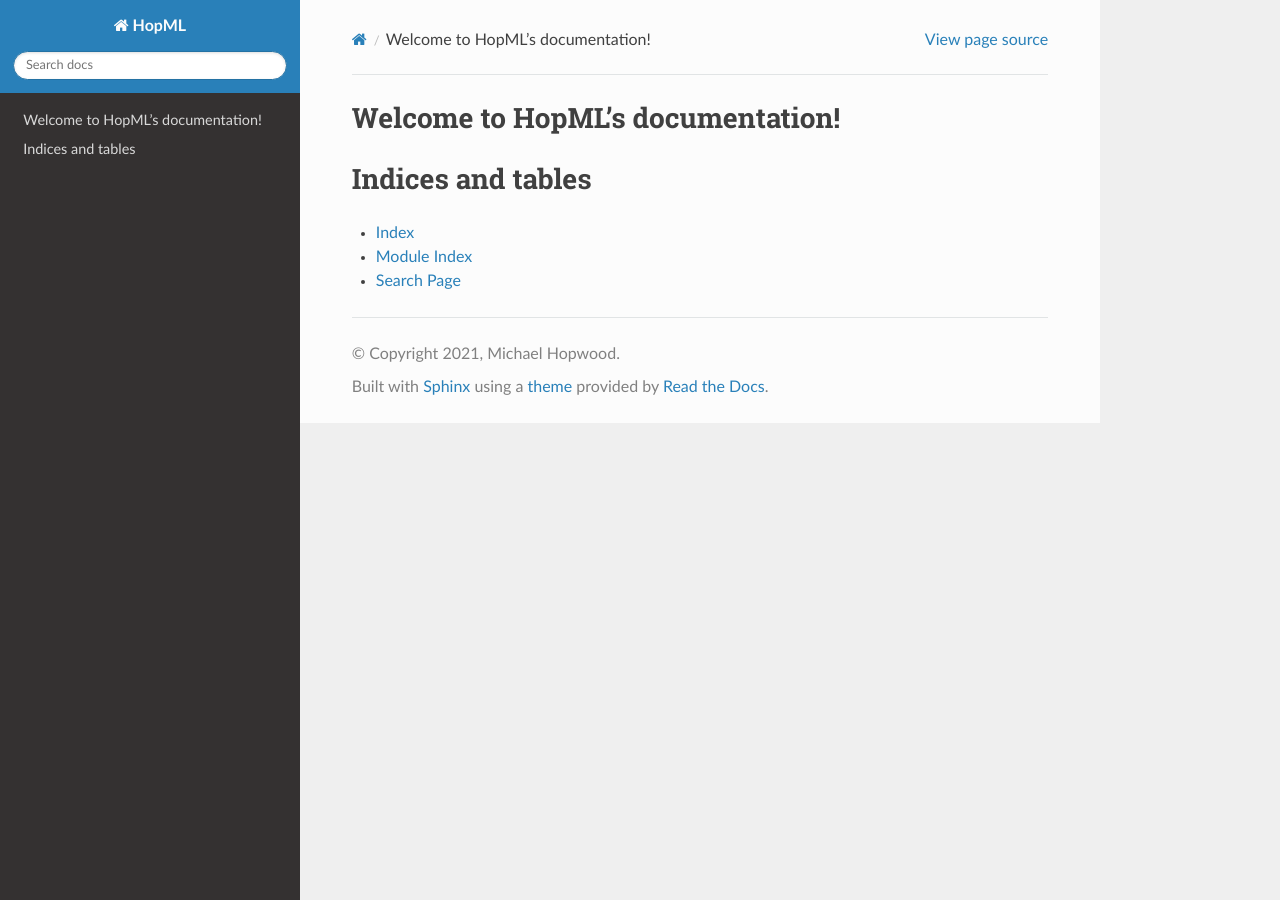
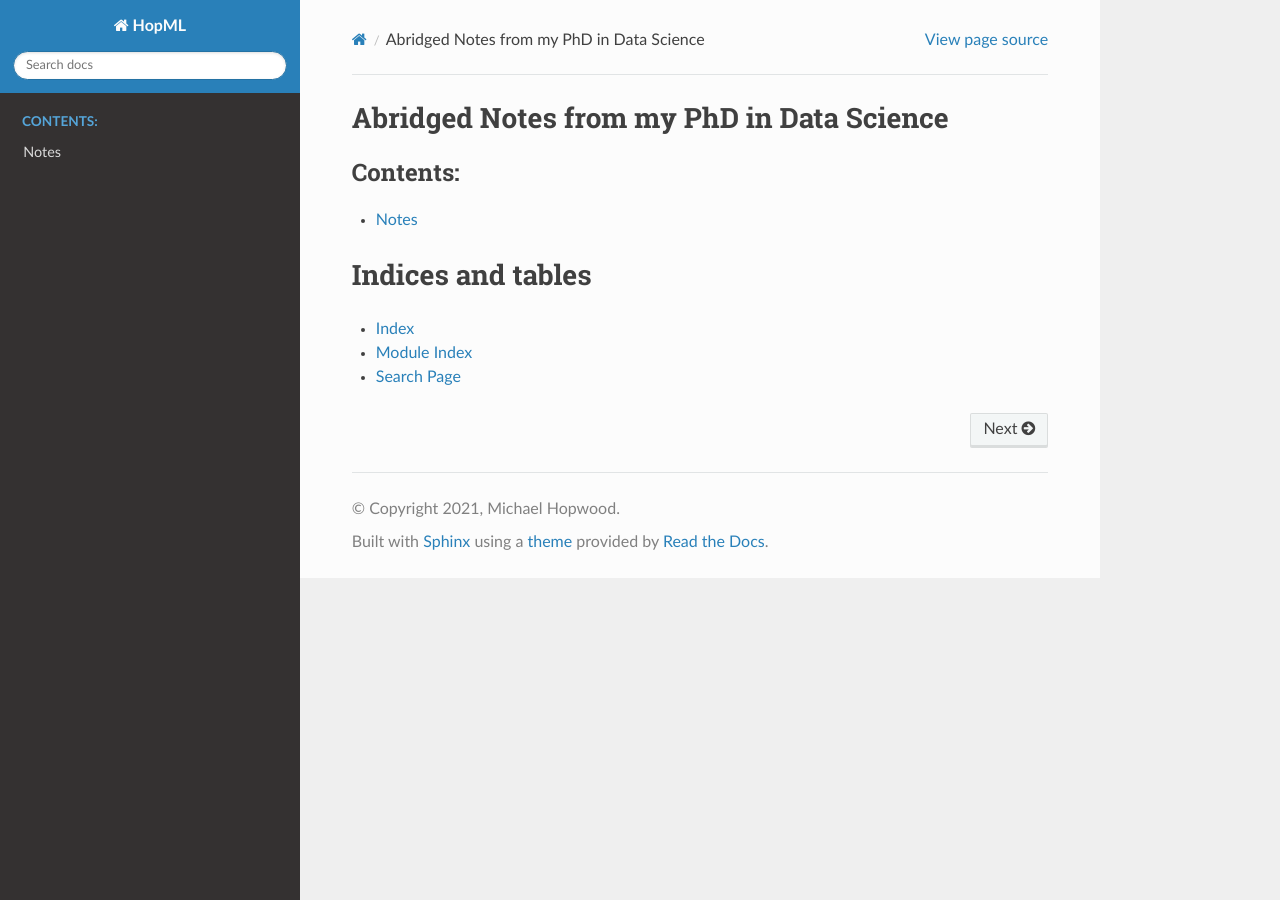
Before and after one commit to MichaelHopwood/HopML, a Sphinx documentation site: the page built from docs/index.rst, in a window 1280 px wide. Built offline with Sphinx 7.4.7 and the Read the Docs theme 2.0.0, drawn with Linux system fonts in a browser that asks for light colours; pages that are not in the unit, such as notebooks, are missing from menus.

```diff
--- a/docs/index.rst
+++ b/docs/index.rst
@@ -1,15 +1,11 @@
-.. HopML documentation master file, created by
-   sphinx-quickstart on Tue Aug 24 19:09:40 2021.
-   You can adapt this file completely to your liking, but it should at least
-   contain the root `toctree` directive.
-
-Welcome to HopML's documentation!
-=================================
+Abridged Notes from my PhD in Data Science
+==========================================
 
 .. toctree::
    :maxdepth: 2
    :caption: Contents:
 
+   examples
 
 
 Indices and tables
```
Also changed, not shown: docs/examples.rst (added, +10 -0 lines), 1 other file.
